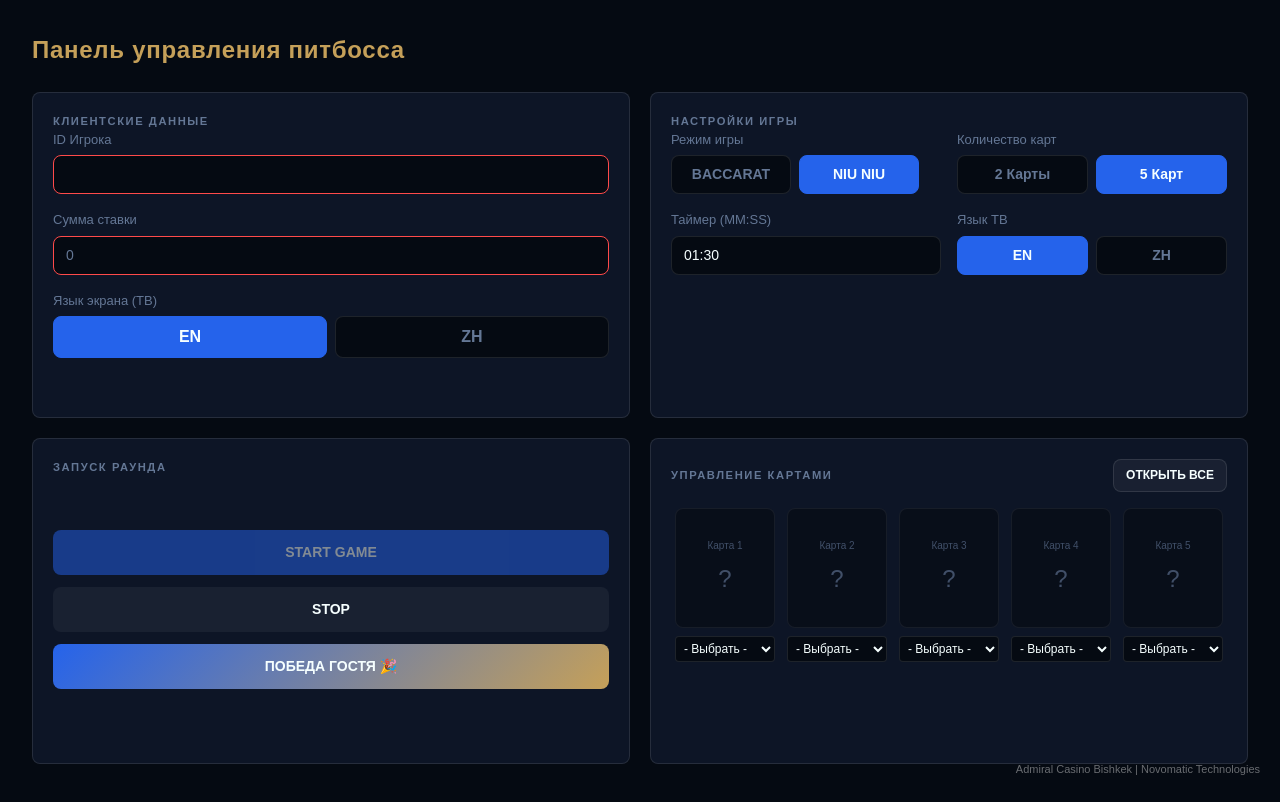
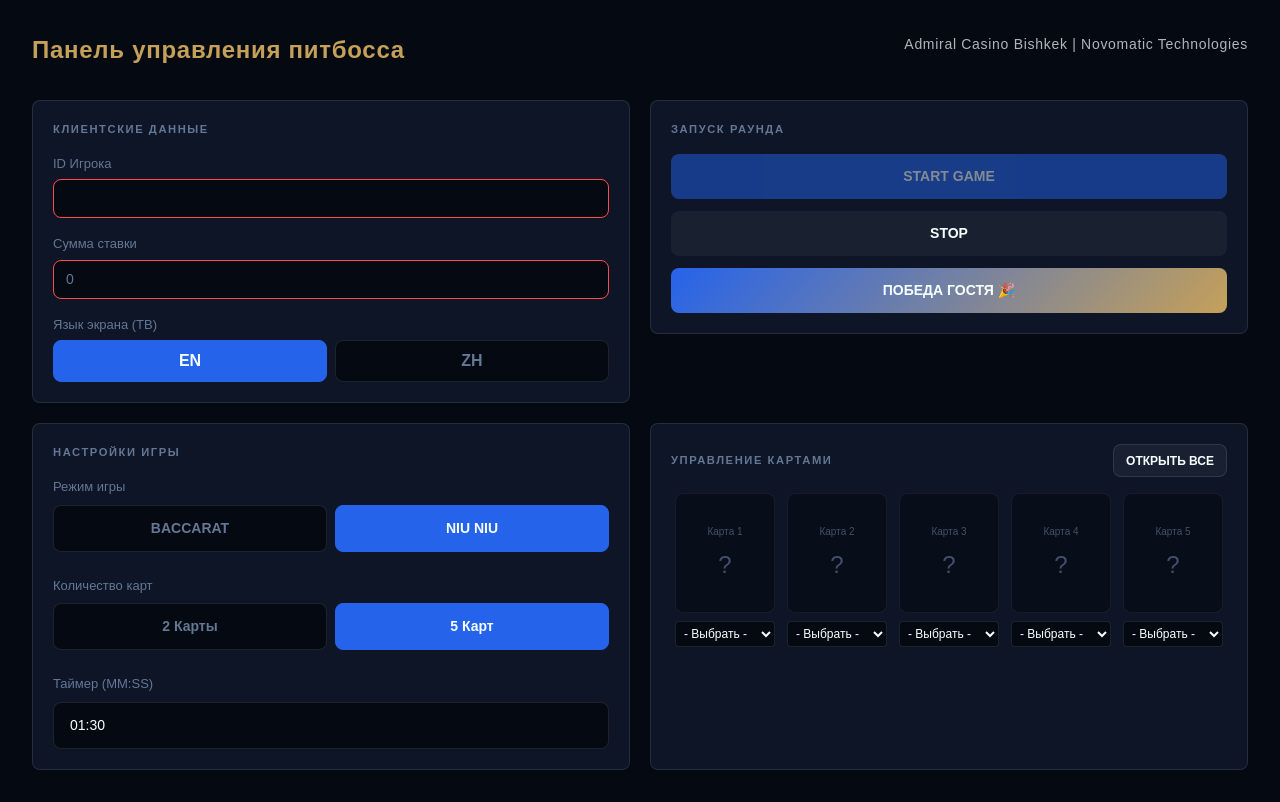
Before and after one commit to happydoctorbass/avalutmac, a Next.js app: page /admin in a window 1280 px wide. Built offline with nearby package versions, Linux system fonts and the light colour scheme.

Commit message:
Fix: stable game restart logic and code modularity

```diff
--- a/src/components/admin/AdminBranding.module.css
+++ b/src/components/admin/AdminBranding.module.css
@@ -1,7 +1,7 @@
 .branding {
-  position: fixed;
-  right: 1.25rem;
-  bottom: 1.25rem;
+  position: absolute;
+  top: 2rem;
+  right: 2rem;
   text-align: right;
   z-index: 20;
 }
@@ -9,7 +9,9 @@
 .title {
   display: inline-block;
   font-family: sans-serif;
-  font-size: 11px;
-  font-weight: 400;
-  color: rgba(255, 255, 255, 0.4);
+  font-size: 14px;
+  font-weight: 500;
+  color: var(--brand-gold);
+  opacity: 0.7;
+  letter-spacing: 0.05em;
 }
--- a/src/components/admin/AdminGameSelector.module.css
+++ b/src/components/admin/AdminGameSelector.module.css
@@ -1,7 +1,7 @@
 .selectorGrid {
   display: grid;
-  grid-template-columns: 1fr 1fr;
-  gap: 1rem;
+  grid-template-columns: 1fr;
+  gap: 1.5rem;
 }
 
 .field {
@@ -9,17 +9,22 @@
   flex-direction: column;
 }
 
+.disabledField {
+  opacity: 0.2;
+  pointer-events: none;
+}
+
 .label {
   display: block;
   font-size: 0.8125rem;
   font-weight: 500;
   color: var(--placeholder);
-  margin-bottom: 0.375rem;
+  margin-bottom: 0.5rem;
 }
 
 .input {
   width: 100%;
-  padding: 0.5rem 0.75rem;
+  padding: 0.75rem 1rem;
   border-radius: 0.5rem;
   border: 1px solid var(--color-border);
   background: var(--color-bg-base);
@@ -35,7 +40,7 @@
 
 .toggleBtn {
   flex: 1;
-  padding: 0.5rem;
+  padding: 0.75rem 1rem;
   border-radius: 0.5rem;
   border: 1px solid var(--color-border);
   background: var(--color-bg-base);
@@ -46,16 +51,6 @@
   font-size: 0.875rem;
 }
 
-.fixedWidthBtn {
-  width: 120px;
-  flex: none;
-}
-
-.toggleBtn:disabled {
-  opacity: 0.5;
-  cursor: not-allowed;
-}
-
 .active {
   background: var(--color-primary);
   color: var(--text-light);
--- a/src/components/admin/AdminGameSelector.tsx
+++ b/src/components/admin/AdminGameSelector.tsx
@@ -1,7 +1,6 @@
-import { GameType, CardData, GameLanguage } from '@/types/game';
+import { GameType } from '@/types/game';
 import { Dispatch, SetStateAction, useEffect, useState } from 'react';
 import styles from './AdminGameSelector.module.css';
-import { GAME_EVENTS } from '@/lib/pusher';
 
 interface AdminGameSelectorProps {
   gameType: GameType;
@@ -10,9 +9,6 @@ interface AdminGameSelectorProps {
   setCardCount: Dispatch<SetStateAction<number>>;
   timerDuration: string;
   setTimerDuration: Dispatch<SetStateAction<string>>;
-  language: GameLanguage;
-  setLanguage: Dispatch<SetStateAction<GameLanguage>>;
-  sendCommand: (event: string, data: any) => void;
 }
 
 export function AdminGameSelector({
@@ -22,9 +18,6 @@ export function AdminGameSelector({
   setCardCount,
   timerDuration,
   setTimerDuration,
-  language,
-  setLanguage,
-  sendCommand,
 }: AdminGameSelectorProps) {
   const [localTimer, setLocalTimer] = useState(timerDuration);
 
@@ -42,11 +35,6 @@ export function AdminGameSelector({
     localStorage.setItem('timerDuration', val);
   };
 
-  const handleLanguageChange = (lang: GameLanguage) => {
-    setLanguage(lang);
-    sendCommand(GAME_EVENTS.UPDATE_LANG, { language: lang });
-  };
-
   const isBaccarat = gameType === 'BACCARAT_TRIPLE';
 
   return (
@@ -56,14 +44,14 @@ export function AdminGameSelector({
         <div className="flex gap-2">
           <button
             type="button"
-            className={`${styles.toggleBtn} ${styles.fixedWidthBtn} ${isBaccarat ? styles.active : ''}`}
+            className={`${styles.toggleBtn} ${isBaccarat ? styles.active : ''}`}
             onClick={() => { setGameType('BACCARAT_TRIPLE'); setCardCount(2); }}
           >
             BACCARAT
           </button>
           <button
             type="button"
-            className={`${styles.toggleBtn} ${styles.fixedWidthBtn} ${!isBaccarat ? styles.active : ''}`}
+            className={`${styles.toggleBtn} ${!isBaccarat ? styles.active : ''}`}
             onClick={() => setGameType('NIU_NIU_TRIPLE')}
           >
             NIU NIU
@@ -71,28 +59,18 @@ export function AdminGameSelector({
         </div>
       </div>
 
-      {!isBaccarat && (
-        <div className={styles.field}>
-          <span className={styles.label}>Количество карт</span>
-          <div className="flex gap-2">
-            <button type="button" className={`${styles.toggleBtn} ${cardCount === 2 ? styles.active : ''}`} onClick={() => setCardCount(2)}>2 Карты</button>
-            <button type="button" className={`${styles.toggleBtn} ${cardCount === 5 ? styles.active : ''}`} onClick={() => setCardCount(5)}>5 Карт</button>
-          </div>
+      <div className={`${styles.field} ${isBaccarat ? styles.disabledField : ''}`}>
+        <span className={styles.label}>Количество карт</span>
+        <div className="flex gap-2">
+          <button type="button" className={`${styles.toggleBtn} ${cardCount === 2 ? styles.active : ''}`} onClick={() => setCardCount(2)}>2 Карты</button>
+          <button type="button" className={`${styles.toggleBtn} ${cardCount === 5 ? styles.active : ''}`} onClick={() => setCardCount(5)}>5 Карт</button>
         </div>
-      )}
+      </div>
 
       <div className={styles.field}>
         <span className={styles.label}>Таймер (MM:SS)</span>
         <input type="text" value={localTimer} onChange={(e) => handleTimerChange(e.target.value)} placeholder="01:30" className={styles.input} />
       </div>
-
-      <div className={styles.field}>
-        <span className={styles.label}>Язык ТВ</span>
-        <div className="flex gap-2">
-          <button type="button" className={`${styles.toggleBtn} ${language === 'en' ? styles.active : ''}`} onClick={() => handleLanguageChange('en')}>EN</button>
-          <button type="button" className={`${styles.toggleBtn} ${language === 'zh' ? styles.active : ''}`} onClick={() => handleLanguageChange('zh')}>ZH</button>
-        </div>
-      </div>
     </div>
   );
 }
--- a/src/components/admin/AdminPanel.module.css
+++ b/src/components/admin/AdminPanel.module.css
@@ -9,23 +9,31 @@
 .header {
   font-size: 1.5rem;
   font-weight: 600;
-  margin-bottom: 1.5rem;
+  margin-bottom: 2rem;
   color: var(--color-accent-gold);
   letter-spacing: 0.03em;
+}
+
+.topRow {
+  display: flex;
+  flex-direction: row;
+  gap: 1.25rem;
+  margin-bottom: 1.25rem;
+}
+
+.topRow > * {
+  flex: 1;
 }
 
 .grid {
   display: grid;
   grid-template-columns: 1fr 1fr;
-  grid-template-rows: 1fr 1fr;
   gap: 1.25rem;
-  min-height: calc(100vh - 8rem);
 }
 
 .block {
   display: flex;
   flex-direction: column;
-  min-height: 0;
   height: 100%;
   padding: 1.25rem;
   border-radius: 0.5rem;
@@ -47,12 +55,16 @@
   text-transform: uppercase;
   letter-spacing: 0.14em;
   color: var(--placeholder);
+  margin-bottom: 1rem;
   font-weight: 600;
+}
+
+.blockTitleNoMargin {
+  margin-bottom: 0;
 }
 
 .blockBody {
   flex: 1;
-  min-height: 0;
   display: flex;
   flex-direction: column;
   overflow: auto;
--- a/src/components/admin/AdminPanel.tsx
+++ b/src/components/admin/AdminPanel.tsx
@@ -25,19 +25,13 @@ export function AdminPanel({ currentCards = [], onCardsGenerated }: AdminPanelPr
   const [timerDuration, setTimerDuration] = useState('01:30');
   const [manualCards, setManualCards] = useState<(CardData | null)[]>([null, null, null, null, null]);
 
-  const send = (event: string, data: object) =>
-    fetch('/api/pusher', { method: 'POST', body: JSON.stringify({ event, data }) });
-
+  const send = (event: string, data: object) => fetch('/api/pusher', { method: 'POST', body: JSON.stringify({ event, data }) });
   const valid = playerId.trim() !== '' && betAmount.trim() !== '';
-  const parseTimer = (v: string) => {
-    const p = v.split(':');
-    return p.length === 2 ? (parseInt(p[0]) || 0) * 60 + (parseInt(p[1]) || 0) : parseInt(v) || 0;
-  };
+  const parseTimer = (v: string) => v.includes(':') ? (parseInt(v.split(':')[0]) || 0) * 60 + (parseInt(v.split(':')[1]) || 0) : parseInt(v) || 0;
 
   const startGame = () => {
     if (!valid) return;
-    const niu = gameType === 'NIU_NIU_TRIPLE';
-    const ok = niu && manualCards.slice(0, cardCount).every(c => c !== null);
+    const ok = manualCards.slice(0, cardCount).every(c => c !== null);
     const cards = ok ? (manualCards.slice(0, cardCount) as CardData[]) : getRandomCards(cardCount);
     onCardsGenerated?.(cards);
     send(GAME_EVENTS.TOGGLE_STATE, {
@@ -51,24 +45,13 @@ export function AdminPanel({ currentCards = [], onCardsGenerated }: AdminPanelPr
       <AdminBranding />
       <h1 className={styles.header}>Панель управления питбосса</h1>
 
-      <div className={styles.grid}>
+      <div className={styles.topRow}>
         <section className={styles.block}>
           <h2 className={styles.blockTitle}>Клиентские данные</h2>
           <div className={styles.blockBody}>
             <AdminInputs
               playerId={playerId} betAmount={betAmount} language={language}
               onPlayerIdChange={setPlayerId} onBetAmountChange={setBetAmount} onLanguageChange={setLanguage}
-            />
-          </div>
-        </section>
-
-        <section className={styles.block}>
-          <h2 className={styles.blockTitle}>Настройки игры</h2>
-          <div className={styles.blockBody}>
-            <AdminGameSelector
-              gameType={gameType} setGameType={setGameType} cardCount={cardCount} setCardCount={setCardCount}
-              timerDuration={timerDuration} setTimerDuration={setTimerDuration}
-              language={language} setLanguage={setLanguage} sendCommand={send}
             />
           </div>
         </section>
@@ -83,15 +66,27 @@ export function AdminPanel({ currentCards = [], onCardsGenerated }: AdminPanelPr
             </div>
           </div>
         </section>
+      </div>
+
+      <div className={styles.grid}>
+        <section className={styles.block}>
+          <h2 className={styles.blockTitle}>Настройки игры</h2>
+          <div className={styles.blockBody}>
+            <AdminGameSelector
+              gameType={gameType} setGameType={setGameType} cardCount={cardCount} setCardCount={setCardCount}
+              timerDuration={timerDuration} setTimerDuration={setTimerDuration}
+            />
+          </div>
+        </section>
 
         <section className={styles.block}>
           <div className={styles.blockHead}>
-            <h2 className={styles.blockTitle}>Управление картами</h2>
+            <h2 className={`${styles.blockTitle} ${styles.blockTitleNoMargin}`}>Управление картами</h2>
             <button type="button" onClick={() => send(GAME_EVENTS.REVEAL_ALL, {})} className={styles.headBtn}>ОТКРЫТЬ ВСЕ</button>
           </div>
           <div className={styles.blockBody}>
             <AdminCardGrid
-              cardCount={cardCount} gameType={gameType} selectedCards={manualCards}
+              cardCount={cardCount} selectedCards={manualCards}
               onCardChange={(idx, c) => setManualCards(p => { const n = [...p]; n[idx] = c; return n; })}
               onRevealCard={(idx) => send(GAME_EVENTS.REVEAL_CARD, { index: idx, card: currentCards[idx] || manualCards[idx] })}
               revealedStates={Array(cardCount).fill(false)}
--- a/src/components/card/Card.module.css
+++ b/src/components/card/Card.module.css
@@ -7,8 +7,8 @@
 }
 
 .largeCard {
-  width: 220px;
-  height: 314px;
+  width: 260px;
+  height: 371px;
 }
 
 .cardInner {
--- a/src/components/game-board/GameBoard.tsx
+++ b/src/components/game-board/GameBoard.tsx
@@ -42,12 +42,18 @@ export function GameBoard() {
 
       <div className={styles.infoPanel}>
         <div className={styles.infoBlock}>
-          <span className={styles.infoLabel}>👤 {dict.guest}</span>
-          <span className={styles.infoValue}>{playerId || '—'}</span>
+          <span className={styles.infoLabel}>{dict.guest}</span>
+          <span className={styles.infoValue}>
+            <span className={styles.icon}>👤</span>
+            ID {playerId || '—'}
+          </span>
         </div>
         <div className={styles.infoBlock}>
-          <span className={styles.infoLabel}>$ {dict.bet}</span>
-          <span className={styles.infoValue}>{betAmount.toLocaleString('en-US')}</span>
+          <span className={styles.infoLabel}>{dict.bet}</span>
+          <span className={styles.infoValue}>
+            <span className={styles.icon}>$</span>
+            {betAmount.toLocaleString('en-US')}
+          </span>
         </div>
       </div>
     </div>
```
Also changed, not shown: src/components/admin/AdminCardGrid.tsx (+3 -7 lines), src/components/game-board/GameBoard.module.css (+17 -4 lines).
